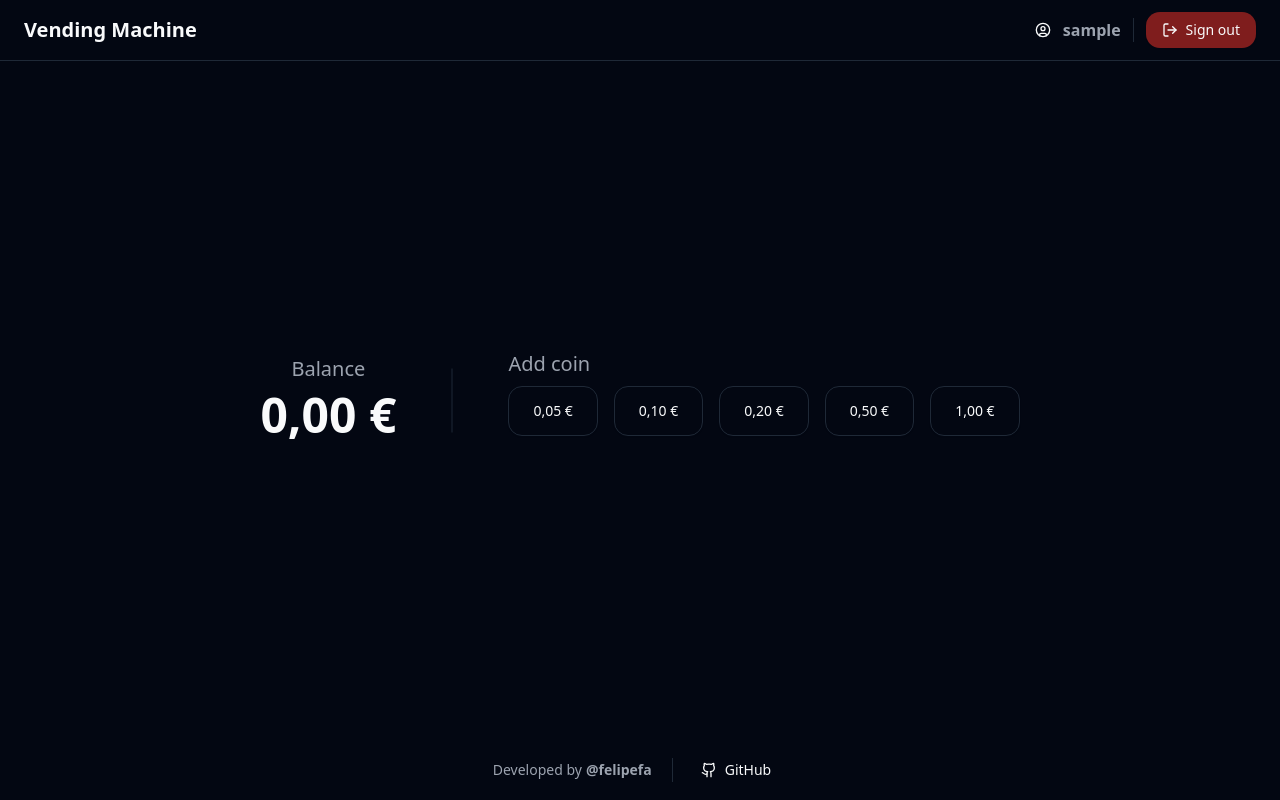
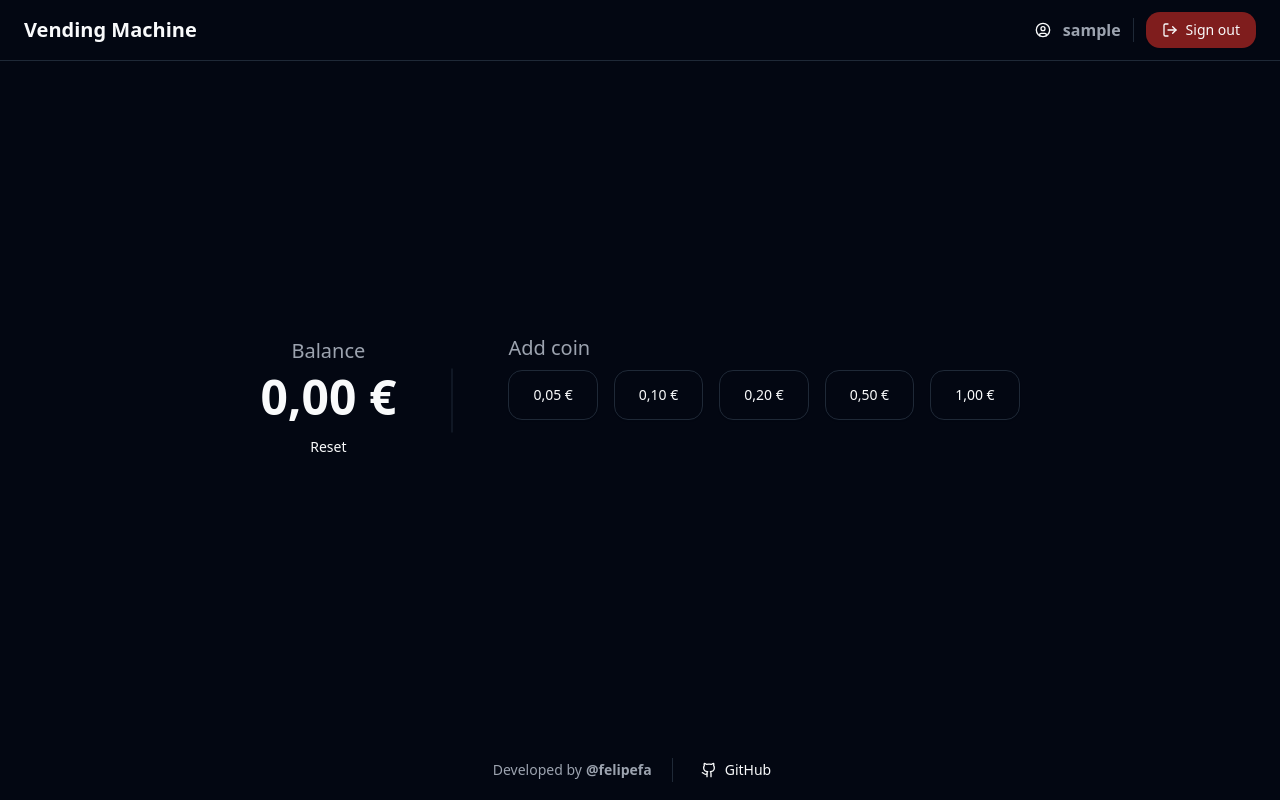
Before and after one commit to felipefa/vending-machine-web, a React (Vite) app: page /add-coins in a window 1280 px wide. Built offline with nearby package versions, Linux system fonts and the light colour scheme; sample sign-in values are in the browser's storage.

Commit message:
feat: implement UI for resetting user deposit

```diff
--- a/src/hooks/useAuth/authProvider.tsx
+++ b/src/hooks/useAuth/authProvider.tsx
@@ -11,10 +11,23 @@ export function AuthProvider({ children }: AuthProviderProps) {
   const [user, setUser] = React.useState<User | null>(null);
   const [userIdToken, setUserIdToken] = React.useState<string | null>(null);
 
-  const depositFormatted = formatCurrency(user?.deposit);
+  const depositFormatted = React.useMemo(
+    () => formatCurrency(user?.deposit ?? 0),
+    [user?.deposit]
+  );
 
   function updateDeposit(deposit: number) {
-    setUser((oldUser) => (oldUser ? ({ ...user, deposit } as User) : oldUser));
+    setUser((oldUser) => {
+      if (oldUser) {
+        const newUser = { ...oldUser, deposit };
+
+        userStorage.set(newUser);
+
+        return newUser;
+      }
+
+      return oldUser;
+    });
   }
 
   async function signUp(newUser: SignUpUser) {
--- a/src/pages/addCoinsPage/index.tsx
+++ b/src/pages/addCoinsPage/index.tsx
@@ -8,11 +8,9 @@ import { formatCurrency } from '@/utils/formatCurrency';
 import { coinsService } from '@/services/coins';
 
 export function AddCoinsPage() {
-  const { updateDeposit, user, userIdToken } = useAuth();
+  const { depositFormatted, updateDeposit, userIdToken } = useAuth();
 
   const [requestError, setRequestError] = React.useState<string>('');
-
-  const depositFormatted = formatCurrency(user?.deposit || 0);
 
   async function handleOnCoinClick(coin: Coin) {
     try {
@@ -39,14 +37,33 @@ export function AddCoinsPage() {
     }
   }
 
+  async function handleOnResetClick() {
+    try {
+      if (!userIdToken) {
+        throw new Error('Missing user token');
+      }
+
+      const response = await coinsService.reset(userIdToken);
+
+      if (response.status === 200) {
+        updateDeposit(0);
+      }
+    } catch (error) {
+      console.error(error);
+    }
+  }
+
   return (
     <div className="flex flex-col sm:flex-row flex-1 gap-6 items-center justify-center">
       <div className="flex flex-col items-center">
         <p className="text-xl text-muted-foreground">Balance</p>
         <p className="text-5xl font-bold py-2">{depositFormatted}</p>
+        <Button onClick={handleOnResetClick} variant="ghost">
+          Reset
+        </Button>
       </div>
       <Separator className="w-16 sm:rotate-90" />
-      <div>
+      <div className="mb-8">
         <p className="text-xl text-muted-foreground">Add coin</p>
         <div className="flex flex-1 gap-4 py-2">
           {coins.map((coin) => (
--- a/src/services/coins/index.ts
+++ b/src/services/coins/index.ts
@@ -9,4 +9,9 @@ export const coinsService = {
       headers: { Authorization: `Bearer ${userIdToken}` },
       data: { coin },
     }),
+  reset: (userIdToken: string) =>
+    api('/reset', {
+      method: 'POST',
+      headers: { Authorization: `Bearer ${userIdToken}` },
+    }),
 };
```
